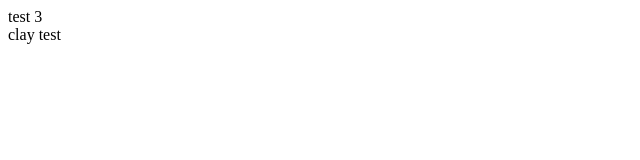
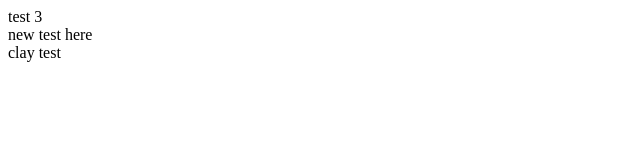
Before and after one commit to maxpreps-testing/test-1, a plain HTML site: page index.html in a window 1280 px wide. Shown: the full height of the page, 0-640 px from the left. Drawn offline with Linux system fonts and the light colour scheme.

Commit message:
Added new test

```diff
--- a/index.html
+++ b/index.html
@@ -1,2 +1,5 @@
 <div>test 3</div>
+
+<div>new test here</div>
+
 <div>clay test</div>
```
